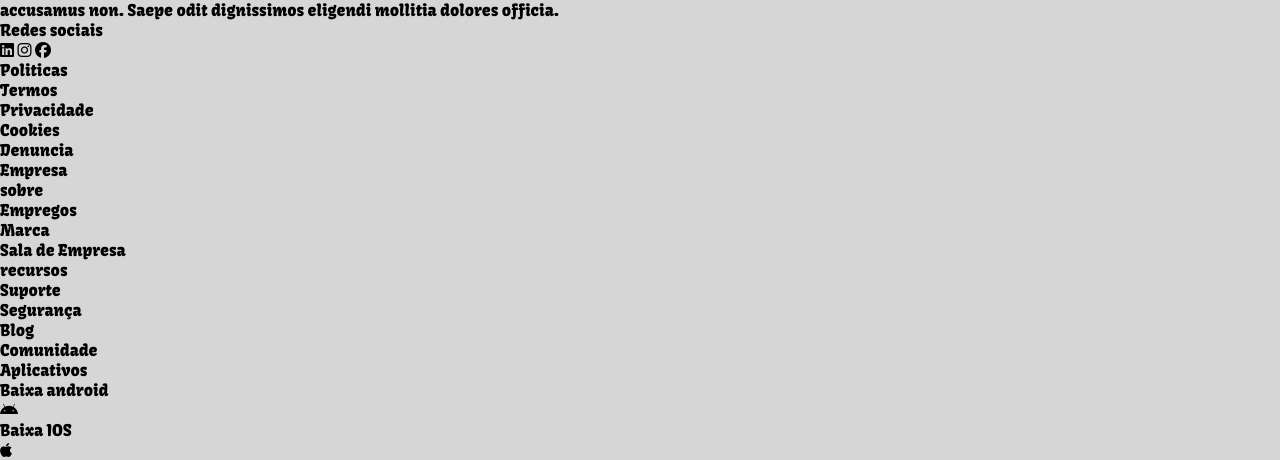
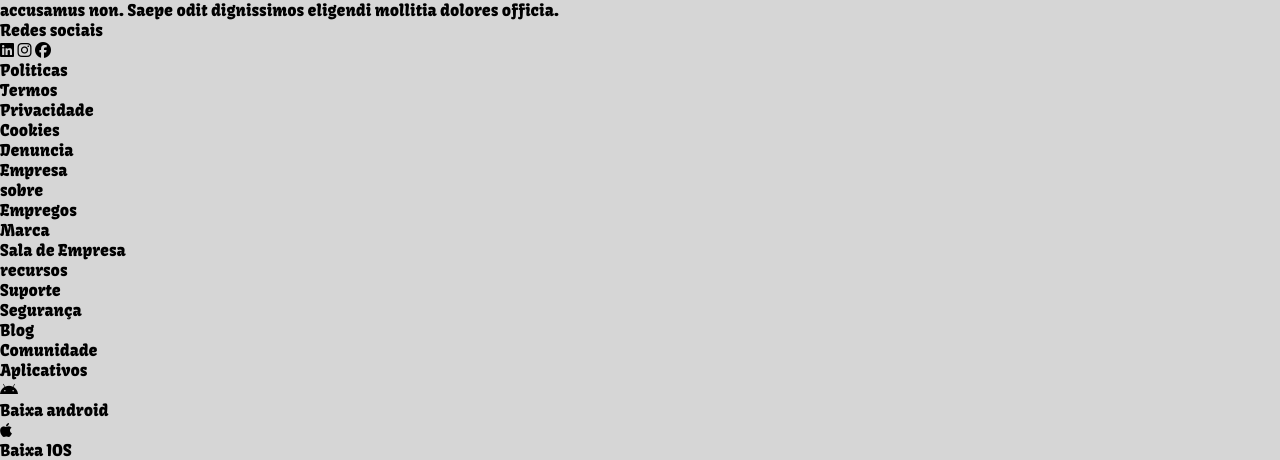
Before and after one commit to luizferanando/aula-_Html-e-css, a plain HTML site: page turma_versonamento_cba-main/sala_do_codigo/index.html in a window 1280 px wide. Shown: the part 10019-10479 px from the top of the page. Drawn offline with Linux system fonts and the light colour scheme.

Commit message:
Add files via upload

```diff
--- a/turma_versonamento_cba-main/sala_do_codigo/index.html
+++ b/turma_versonamento_cba-main/sala_do_codigo/index.html
@@ -110,10 +110,10 @@
         <p>Comunidade</p>
 
         <p>Aplicativos</p>
-        <p>Baixa android</p>
-        <i class="fa-brands fa-android"></i>
-        <p>Baixa IOS</p>
-        <i class="fa-brands fa-apple"></i>
+        <i class="fa-brands fa-android"></i><p>Baixa android</p>
+        <i class="fa-brands fa-apple"></i><p>Baixa IOS</p>
+
+
 
 
 
```
